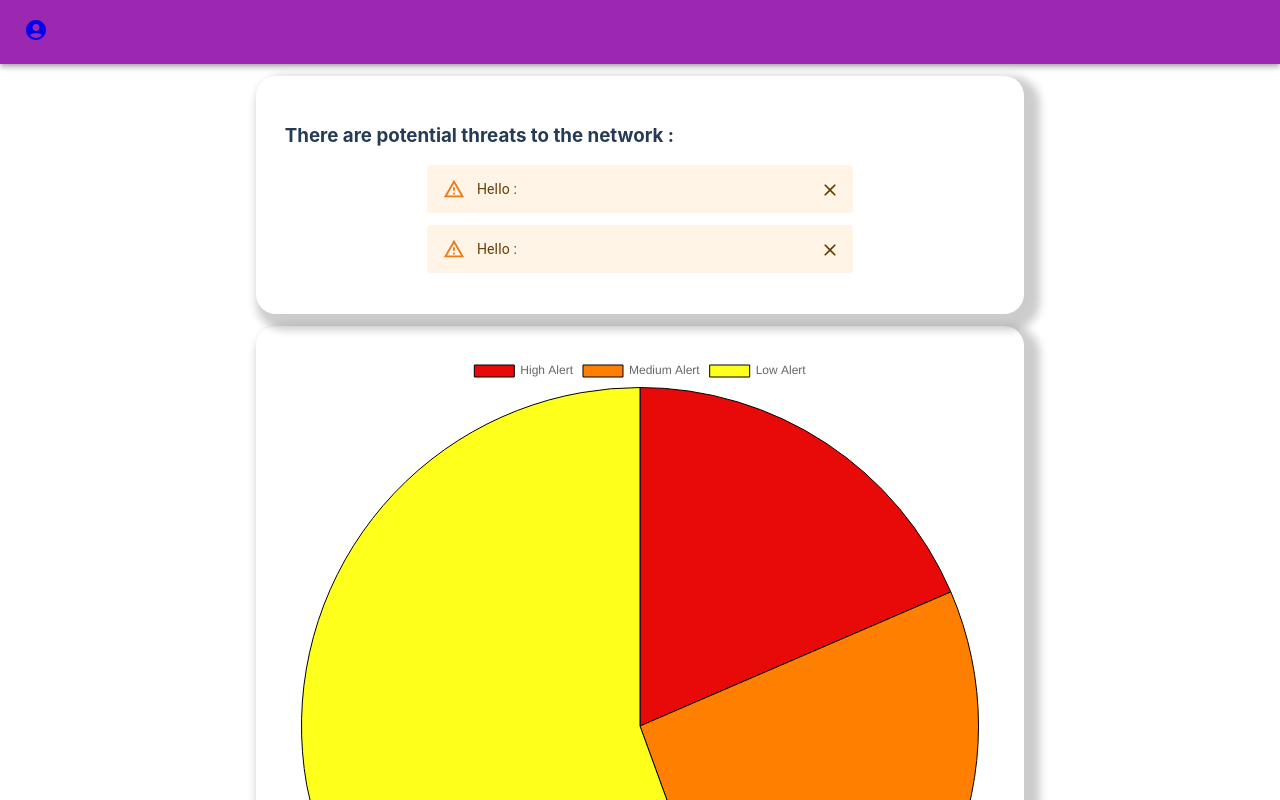
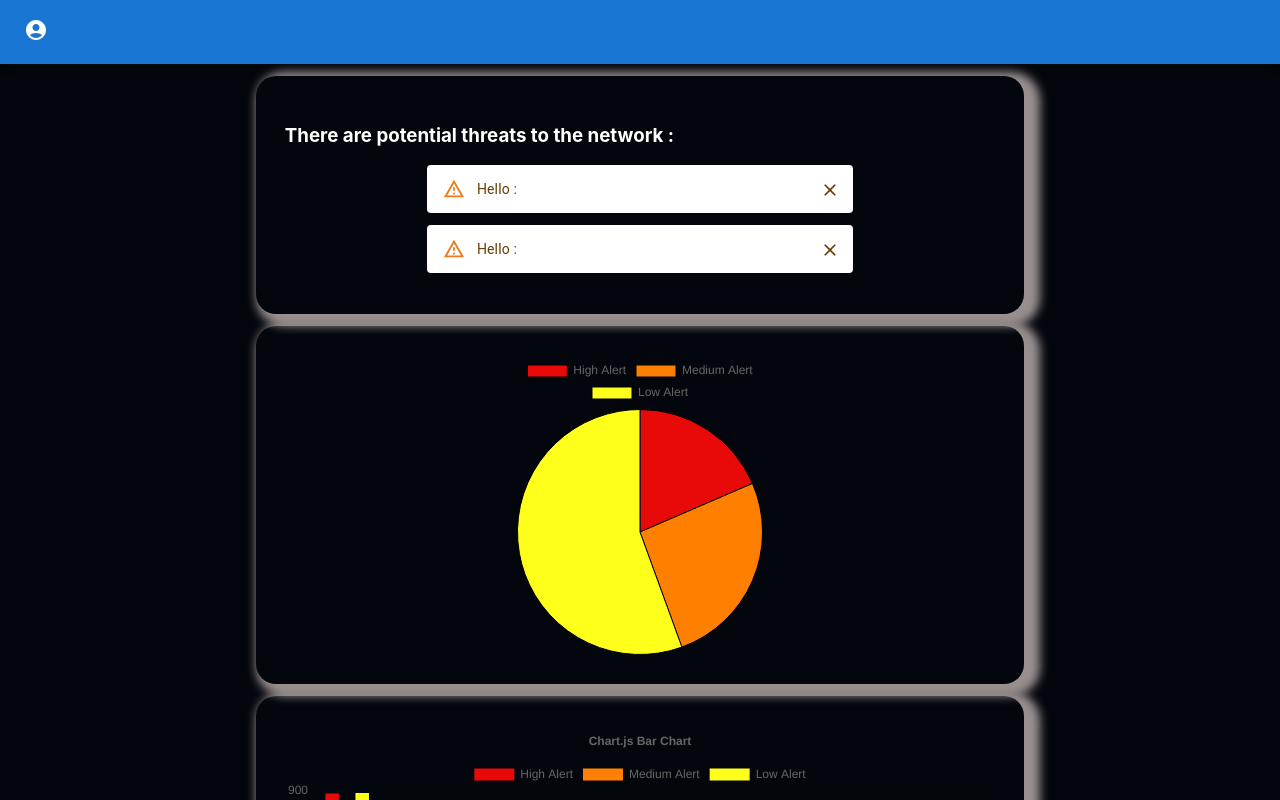
Before and after one commit to ivaursic/cyberSecurityApp, a React (Create React App) app in the folder frontend/frontend/: page /dashboard in a window 1280 px wide. Shown: the top 800 px of the page. Built offline with nearby package versions, Linux system fonts and the light colour scheme; no server answers.

Commit message:
feature/addCSS

```diff
--- a/frontend/frontend/src/App.css
+++ b/frontend/frontend/src/App.css
@@ -30,13 +30,44 @@
 
 .styleCard {
   border-radius: 8px;
-  box-shadow: 8px 8px 8px 8px rgba(0,0,0,0.2);
+  box-shadow: 8px 4px 10px 8px rgba(171, 158, 158, 0.9);
   border-radius: 20px;
   color: #253b56;
   margin: 12px 0px;
   padding: 1.8rem;
   margin-left: 20%;
   margin-right: 20%;
+  position: relative;
+}
+
+
+.pie-container{
+  border-radius: 8px;
+  box-shadow: 8px 4px 10px 8px rgba(171, 158, 158, 0.9);
+  border-radius: 20px;
+  color: #253b56;
+  margin: 12px 0px;
+  padding: 1.8rem;
+  margin-left: 20%;
+  position: relative;
+  width: 300px;
+  height: 300px;
+  display: inline-block;
+  border-radius: 50%;
+  margin-right:40%;
+}
+
+.pie{
+  width: 300px;
+  height: 300px;
+  border-radius: 50%;
+  margin-left: auto;
+  margin-right: auto;
+}
+
+.diagram{
+  margin-left: auto;
+  margin-right: auto;
 }
 
 .signInLogin {
@@ -63,3 +94,19 @@
     transform: rotate(360deg);
   }
 }
+
+.styleCard{
+  color: white;
+}
+
+canvas{
+  text-decoration: white;
+}
+
+.div-color{
+  background-color: hwb(216 1% 95%);
+}
+
+body{
+  background-color: hwb(216 1% 95%);
+}
--- a/frontend/frontend/src/components/DashBoard.js
+++ b/frontend/frontend/src/components/DashBoard.js
@@ -138,9 +138,10 @@ export function Dashboard() {
         </div>
         <div class="row">
           <div className="styleCard">
-            <Pie data={dataPie} />
+            <div className="pie">
+              <Pie data={dataPie} />
+            </div>
           </div>
-
           <div className="styleCard">
             <Bar options={options} data={dataChart} />
           </div>
--- a/frontend/frontend/src/components/Header.js
+++ b/frontend/frontend/src/components/Header.js
@@ -21,11 +21,11 @@ export default function Header() {
 
   return (
     <Box sx={{ flexGrow: 1 }}>
-      <AppBar position="static" color={"secondary"}>
+      <AppBar position="static" style={{ color: "white" }}>
         <Toolbar>
           {user === null && (
             <Link to="/login">
-              <AccountCircle></AccountCircle>
+              <AccountCircle style={{ color: "white" }}></AccountCircle>
             </Link>
           )}
           {user !== null && (
--- a/frontend/frontend/src/components/MyAlert.js
+++ b/frontend/frontend/src/components/MyAlert.js
@@ -11,7 +11,8 @@ export default function MyAlert() {
         <Alert
           severity="warning"
           className="styleCard"
-          onClose={() => setShow(false)}>
+          onClose={() => setShow(false)}
+          style={{ backgroundColor: "white" }}>
           {" "}
           Hello :
         </Alert>
--- a/frontend/frontend/src/components/Registration.js
+++ b/frontend/frontend/src/components/Registration.js
@@ -10,6 +10,7 @@ import axios from "axios";
 import { Button } from "@mui/material";
 import { ReactDOM } from "react";
 import { Navigate, Router } from "react-router-dom";
+import "../App.css";
 
 export default function Registration() {
   const [firstName, setFirstName] = React.useState("");
@@ -62,6 +63,7 @@ export default function Registration() {
   }
 
   return (
+    <div>
       <Container component="main" maxWidth="xs" className="signInLogin">
         <CssBaseline />
         <Box
@@ -77,7 +79,11 @@ export default function Registration() {
           <Typography component="h1" variant="h5">
             Sign in
           </Typography>
-        <Box component="form" onSubmit={handleSubmit} noValidate sx={{ mt: 1 }}>
+          <Box
+            component="form"
+            onSubmit={handleSubmit}
+            noValidate
+            sx={{ mt: 1 }}>
             <TextField
               margin="normal"
               required
@@ -133,5 +139,6 @@ export default function Registration() {
           </Box>
         </Box>
       </Container>
+    </div>
   );
 }
```
Lines whose indentation alone changed are shown as unchanged.
